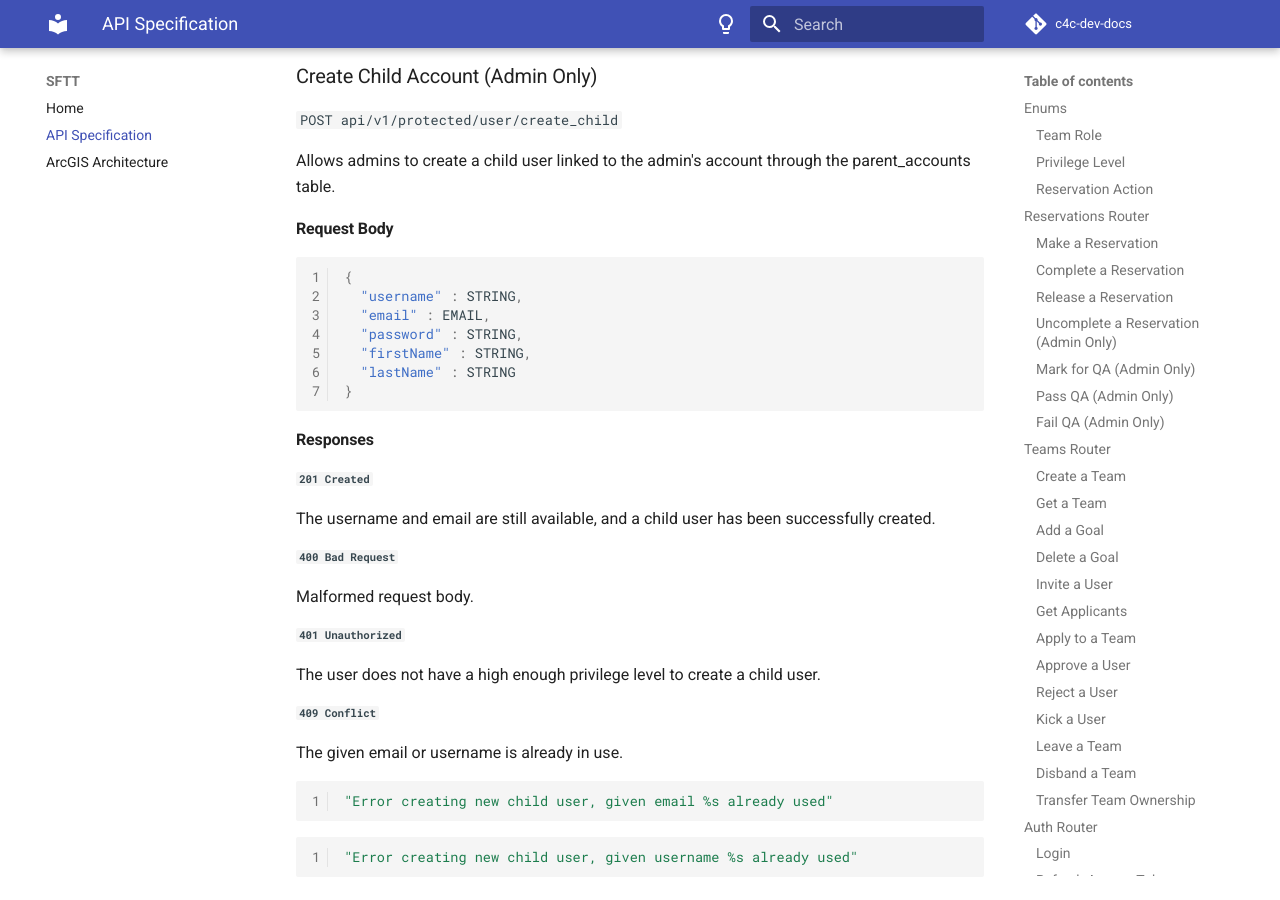
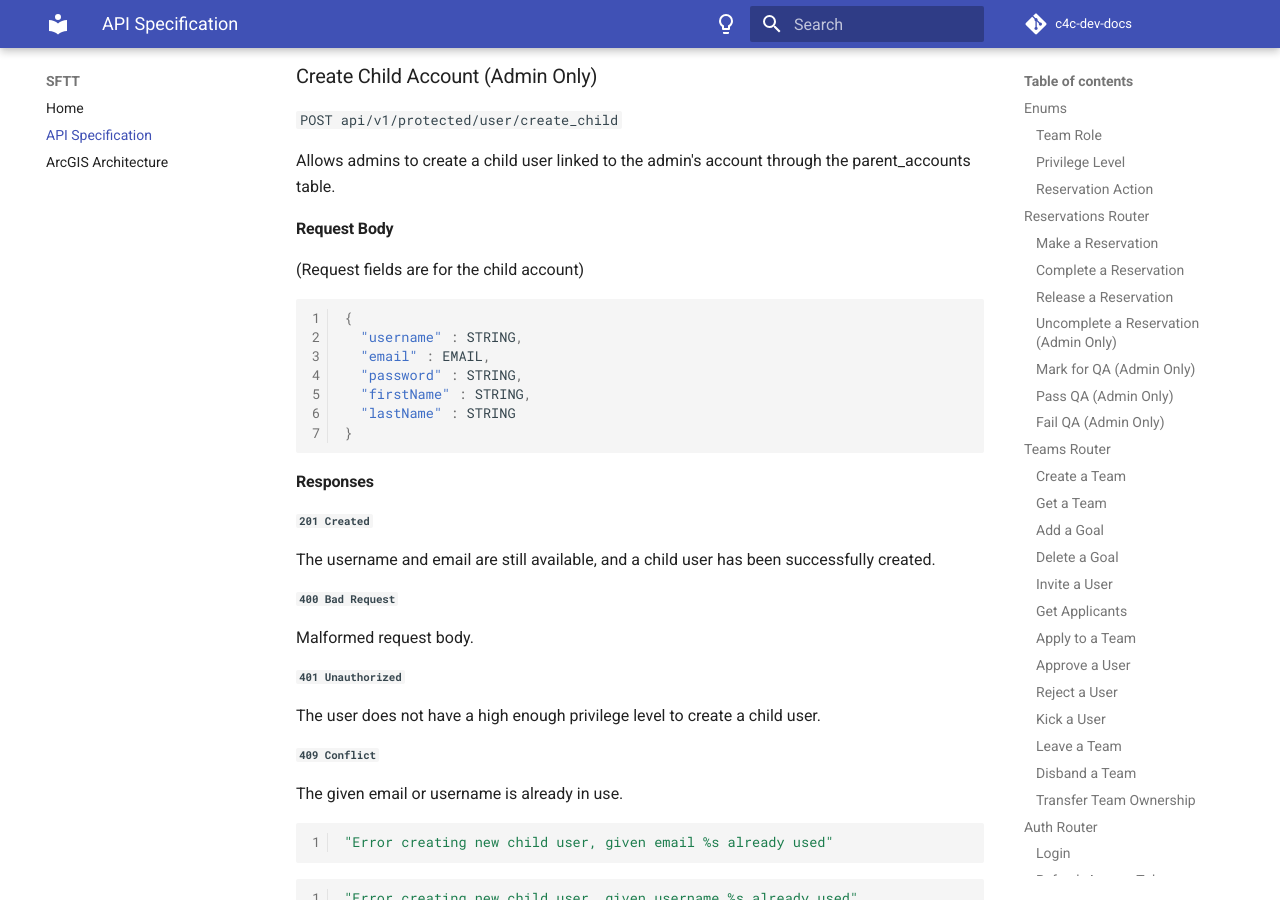
Before and after one commit to Code-4-Community/c4c-dev-docs, an MkDocs documentation site: the page built from docs/sftt/sftt-api-spec.md, in a window 1280 px wide and 900 px high, scrolled down 24837 px. Built offline with MkDocs 1.6.1 and Material for MkDocs 9.7.7, drawn with Linux system fonts in a browser that asks for light colours; comment, search, counter and statistics services are not loaded.

Commit message:
Clarified request body meaning

````diff
--- a/docs/sftt/sftt-api-spec.md
+++ b/docs/sftt/sftt-api-spec.md
@@ -1114,7 +1114,7 @@ The user does not have a high enough privilege level to change the given users p
 Allows admins to create a child user linked to the admin's account through the parent_accounts table.
 
 #### Request Body
-
+(Request fields are for the child account)
 ```json
 {
   "username" : STRING,
````
